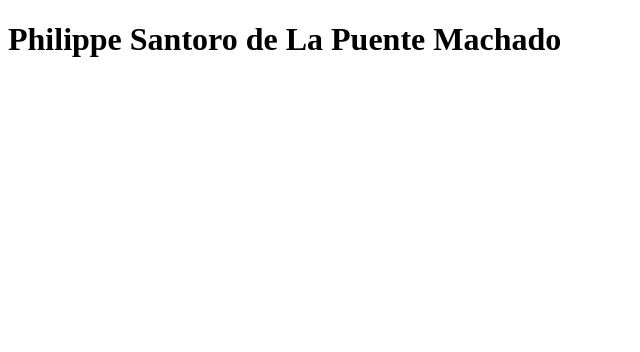
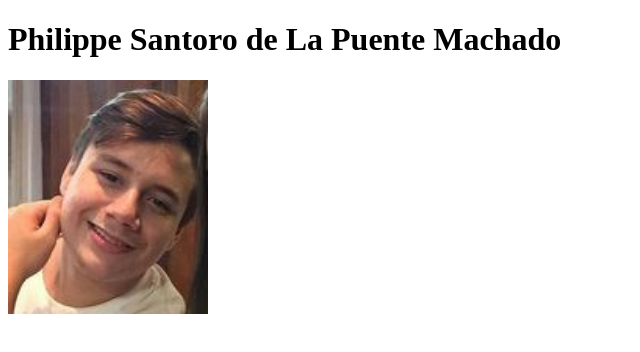
Before and after one commit to phsantoro/phsantoro.github.io, a plain HTML site: page index.html in a window 1280 px wide. Shown: the whole page, without its empty margins (0-640 px from the left). Drawn offline with Linux system fonts and the light colour scheme.

Commit message:
Imagem adicionada

```diff
--- a/index.html
+++ b/index.html
@@ -7,5 +7,7 @@
 <body>
     <h1>Philippe Santoro de La Puente Machado</h1>
 
+    <img src="/eu.jpeg" alt="Foto de Philippe Machado" width="200px">
+
 </body>
 </html>
```
